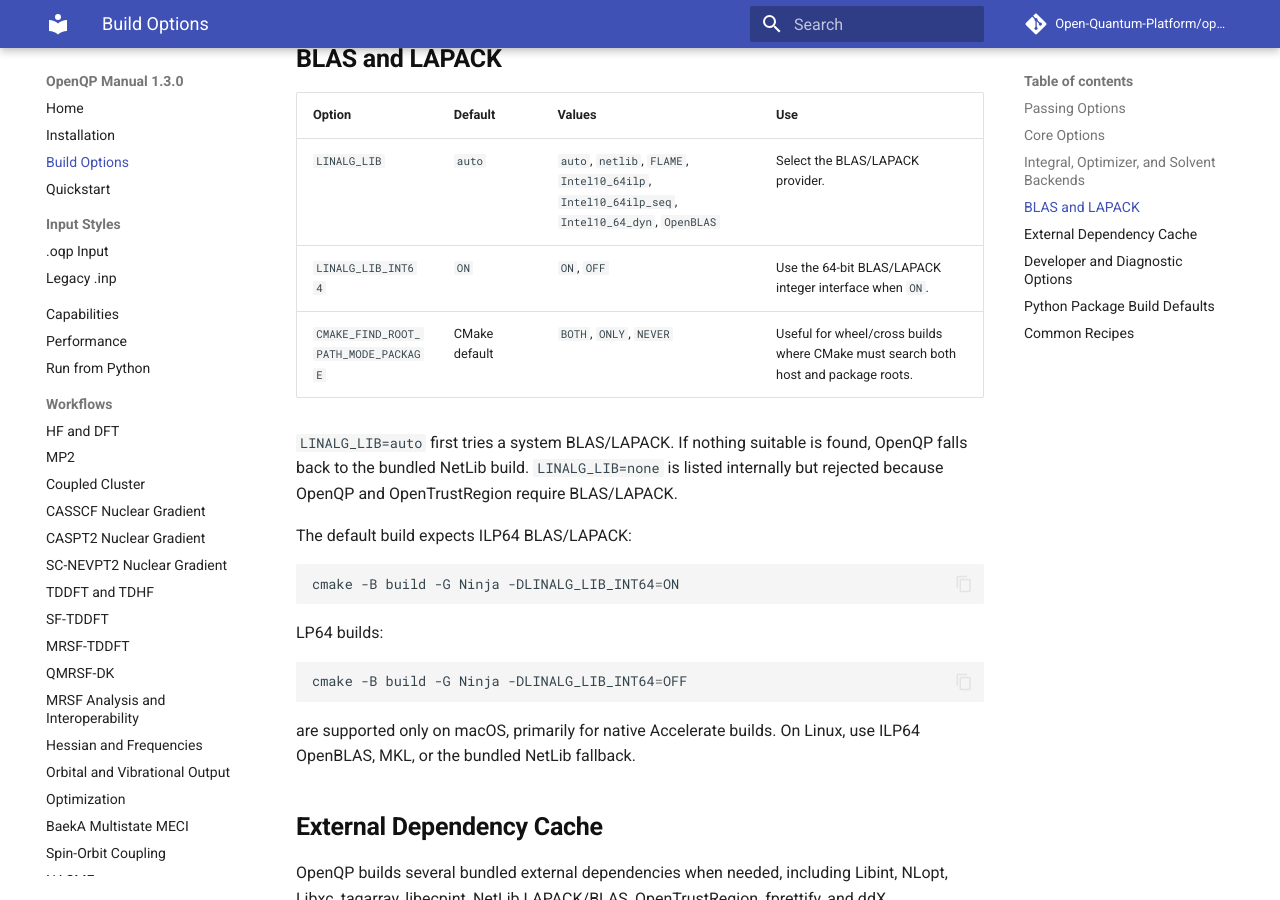
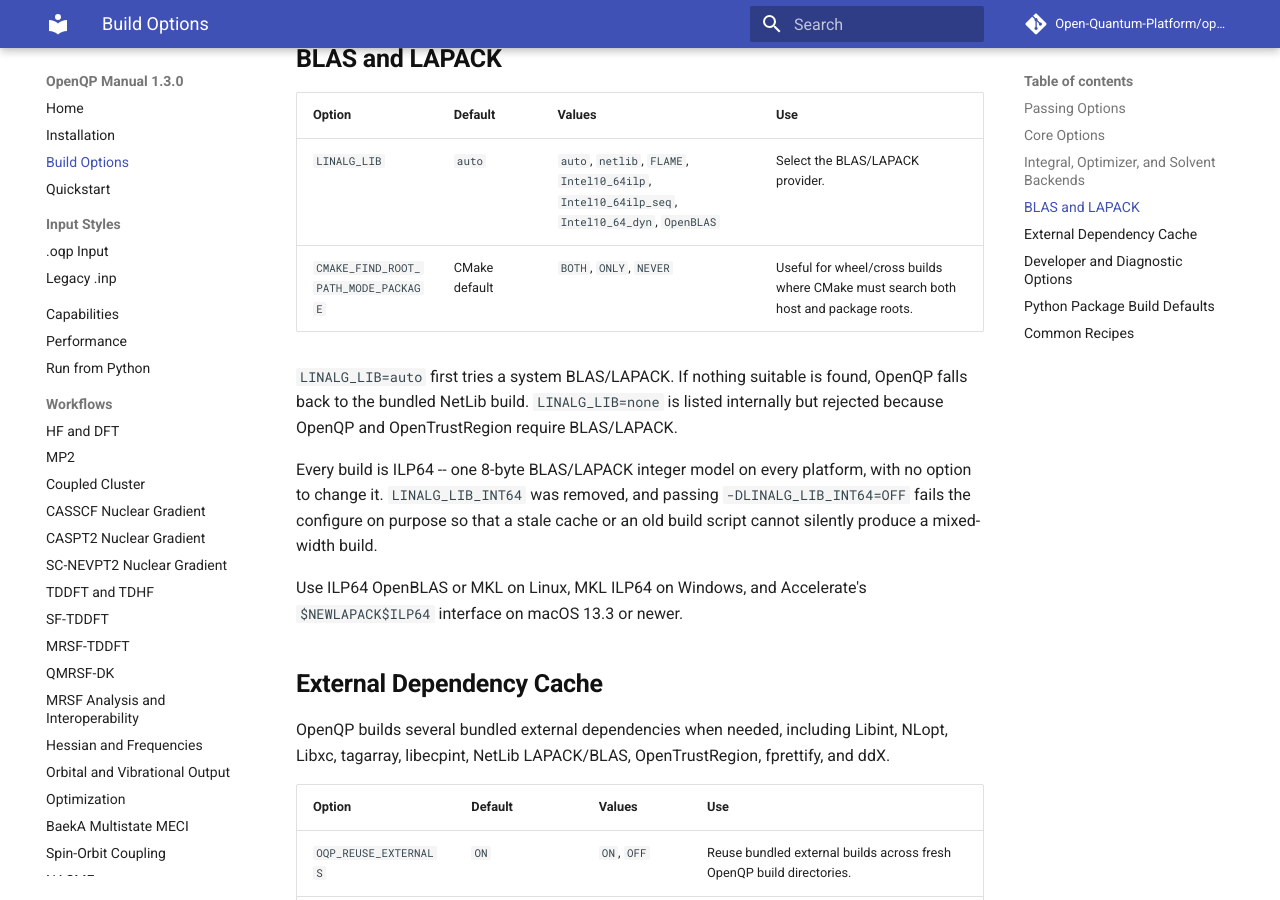
Before and after one commit to Open-Quantum-Platform/openqp-docs, an MkDocs documentation site: the page built from docs/build-options.md, in a window 1280 px wide and 900 px high, scrolled down 2450 px. Built offline with MkDocs 1.6.1 and Material for MkDocs 9.7.7, drawn with Linux system fonts in a browser that asks for light colours; comment, search, counter and statistics services are not loaded; some of the changed text lies outside the part shown.

Commit message:
Remove LP64 guidance from the sibling pages too
installation.md now says the option is gone, while build-options.md
still listed LINALG_LIB_INT64 in two tables with ON/OFF examples and
troubleshooting.md still called LP64 macOS-supported -- the same stale
recipe that hard-fails upstream, in three places.  Fixing one page and
leaving the others would have left the docs contradicting themselves.

Co-Authored-By: Claude Fable 5 <noreply@anthropic.com>

````diff
--- a/docs/build-options.md
+++ b/docs/build-options.md
@@ -65,7 +65,6 @@ see [Python Package Build Defaults](#python-package-build-defaults).
 | Option | Default | Values | Use |
 | --- | --- | --- | --- |
 | `LINALG_LIB` | `auto` | `auto`, `netlib`, `FLAME`, `Intel10_64ilp`, `Intel10_64ilp_seq`, `Intel10_64_dyn`, `OpenBLAS` | Select the BLAS/LAPACK provider. |
-| `LINALG_LIB_INT64` | `ON` | `ON`, `OFF` | Use the 64-bit BLAS/LAPACK integer interface when `ON`. |
 | `CMAKE_FIND_ROOT_PATH_MODE_PACKAGE` | CMake default | `BOTH`, `ONLY`, `NEVER` | Useful for wheel/cross builds where CMake must search both host and package roots. |
 
 `LINALG_LIB=auto` first tries a system BLAS/LAPACK. If nothing suitable is
@@ -73,20 +72,13 @@ found, OpenQP falls back to the bundled NetLib build. `LINALG_LIB=none` is
 listed internally but rejected because OpenQP and OpenTrustRegion require
 BLAS/LAPACK.
 
-The default build expects ILP64 BLAS/LAPACK:
+Every build is ILP64 -- one 8-byte BLAS/LAPACK integer model on every platform,
+with no option to change it. `LINALG_LIB_INT64` was removed, and passing
+`-DLINALG_LIB_INT64=OFF` fails the configure on purpose so that a stale cache
+or an old build script cannot silently produce a mixed-width build.
 
-```bash
-cmake -B build -G Ninja -DLINALG_LIB_INT64=ON
-```
-
-LP64 builds:
-
-```bash
-cmake -B build -G Ninja -DLINALG_LIB_INT64=OFF
-```
-
-are supported only on macOS, primarily for native Accelerate builds. On Linux,
-use ILP64 OpenBLAS, MKL, or the bundled NetLib fallback.
+Use ILP64 OpenBLAS or MKL on Linux, MKL ILP64 on Windows, and Accelerate's
+`$NEWLAPACK$ILP64` interface on macOS 13.3 or newer.
 
 ## External Dependency Cache
 
@@ -153,15 +145,14 @@ The top-level `pip install .` build uses these CMake overrides from
 | `USE_LIBINT` | `OFF` | Prefer the native Rys path for package builds. |
 | `ENABLE_OPENMP` | `ON` | Enable parallel production kernels by default. |
 | `ENABLE_OPENTRAH` | `OFF` | Avoid the external OpenTrustRegion dependency in ordinary package builds. |
-| `LINALG_LIB_INT64` | `ON` | Build against ILP64 BLAS/LAPACK by default. |
 | `CMAKE_INSTALL_PREFIX` | `.` | Keep native runtime files package-local. |
 
 Platform wheel builds add a few more environment-level settings:
 
 | Platform | Wheel build settings |
 | --- | --- |
-| Linux | `LINALG_LIB=auto`, `LINALG_LIB_INT64=ON`, `CMAKE_FIND_ROOT_PATH_MODE_PACKAGE=BOTH` |
-| macOS | Homebrew GCC compilers, `LINALG_LIB=auto`, `LINALG_LIB_INT64=OFF` |
+| Linux | `LINALG_LIB=auto`, `CMAKE_FIND_ROOT_PATH_MODE_PACKAGE=BOTH` |
+| macOS | Homebrew GCC compilers, `LINALG_LIB=auto` |
 
 ## Common Recipes
 
@@ -173,7 +164,6 @@ cmake -B build -G Ninja \
   -DCMAKE_INSTALL_PREFIX=. \
   -DUSE_LIBINT=OFF \
   -DENABLE_OPENMP=ON \
-  -DLINALG_LIB_INT64=ON
 ninja -C build install
 ```
 
@@ -187,7 +177,6 @@ cmake -B build -G Ninja \
   -DCMAKE_INSTALL_PREFIX=. \
   -DENABLE_OPENMP=ON \
   -DLINALG_LIB=auto \
-  -DLINALG_LIB_INT64=OFF
 ninja -C build install
 ```
 
````
Also changed, not shown: docs/troubleshooting.md (+7 -4 lines).
